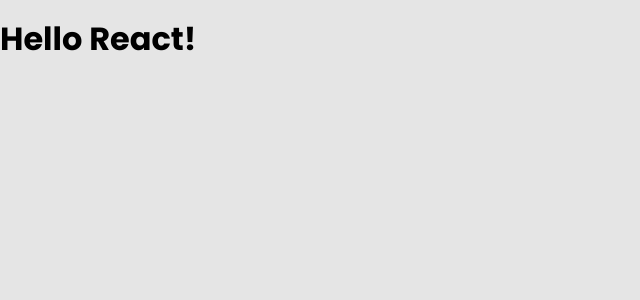
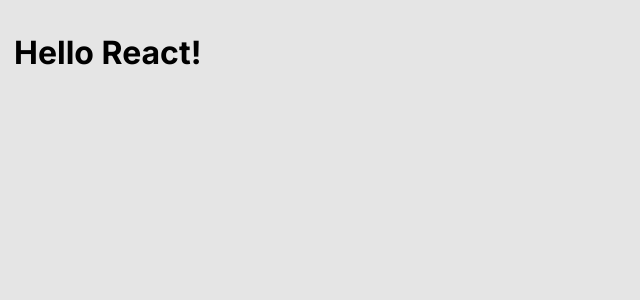
Before and after one commit to met3usz/homepage-react, a React (Create React App) app: page / in a window 1280 px wide. Shown: the top 300 px of the page, without its empty margins (0-640 px from the left). Built offline with nearby package versions, Linux system fonts and the light colour scheme.

Commit message:
Added some padding to the body and new font

```diff
--- a/public/index.html
+++ b/public/index.html
@@ -29,7 +29,7 @@
     <link rel="preconnect" href="https://fonts.googleapis.com" />
     <link rel="preconnect" href="https://fonts.gstatic.com" crossorigin />
     <link
-      href="https://fonts.googleapis.com/css2?family=Poppins:wght@400;600;700;900&display=swap"
+      href="https://fonts.googleapis.com/css2?family=Inter:wght@400;600;700;900&display=swap"
       rel="stylesheet"
     />
 
--- a/src/GlobalStyle.js
+++ b/src/GlobalStyle.js
@@ -13,9 +13,10 @@
 }
 
 body{
-    font-family: 'Poppins', sans-serif;
+    font-family: 'Inter', sans-serif;
     background: ${({ theme }) => theme.color.mercury};
     word-break: break-word;
+    padding: 14px;
 }
 
 `;
```
